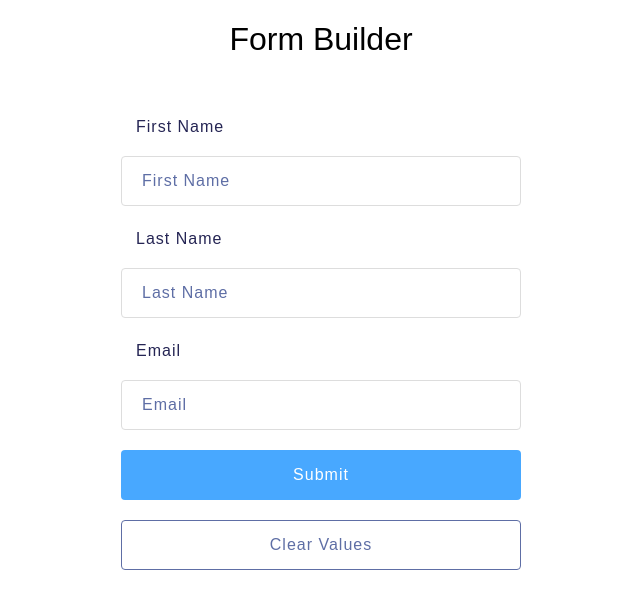
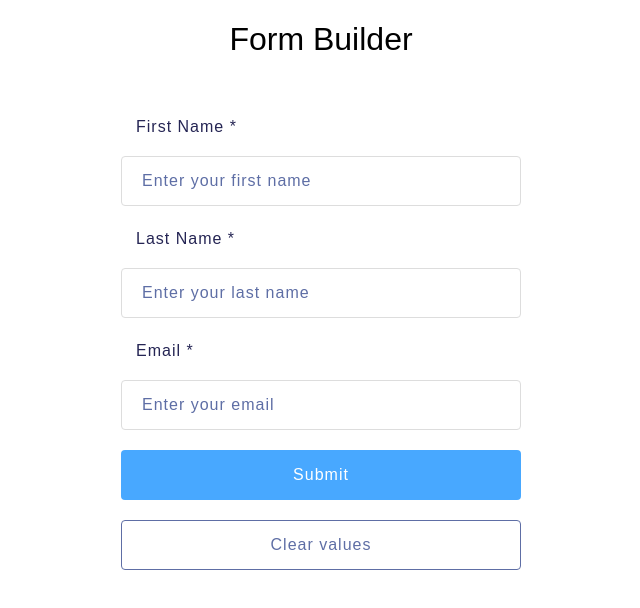
Before and after one commit to l1fe/form-builder, a React app: page / in a window 1280 px wide. Shown: the top 608 px of the page, without its empty margins (319-959 px from the left). Built offline with nearby package versions, Linux system fonts and the light colour scheme.

Commit message:
Added form generation from a JSON file

```diff
--- /dev/null
+++ b/src/containers/home/components/form/form.json
@@ -0,0 +1,41 @@
+{
+  "fields": [
+    {
+      "id": "first_name",
+      "type": "text",
+      "name": "first_name",
+      "label": "First Name",
+      "placeholder": "Enter your first name",
+      "required": true
+    },
+    {
+      "id": "last_name",
+      "type": "text",
+      "name": "last_name",
+      "label": "Last Name",
+      "placeholder": "Enter your last name",
+      "required": true
+    },
+    {
+      "id": "email",
+      "type": "email",
+      "name": "email",
+      "label": "Email",
+      "placeholder": "Enter your email",
+      "required": true
+    }
+  ],
+  "buttons": [
+    {
+      "id": "submit_btn",
+      "shouldSubmit": true,
+      "primary": true,
+      "title": "Submit"
+    },
+    {
+      "id": "reset_btn",
+      "shouldReset": true,
+      "title": "Clear values"
+    }
+  ]
+}
--- a/src/containers/home/components/form/index.js
+++ b/src/containers/home/components/form/index.js
@@ -5,60 +5,61 @@ import { Field, reduxForm, formValueSelector } from 'redux-form';
 
 import Input from '../../../../components/input';
 import Button from '../../../../components/button';
-import validate from './validate';
 import styles from './styles.scss';
+
+// import form configuration from JSON file
+import form from './form.json';
+
+const requiredValidation = value => value ? undefined : 'This field is required';
 
 let Form = ({ handleSubmit, pristine, submitting, reset }) => (
   <form onSubmit={handleSubmit} className={styles.form}>
-    <div>
-      <label>First Name</label>
-      <div>
-        <Field
-          name="first_name"
-          component={Input}
-          type="text"
-          placeholder="First Name"
-        />
-      </div>
-    </div>
+
+    {form.fields.map(({ id, label, name, type, placeholder, required }) => {
+      const validations = [];
+
+      if (required) {
+        validations.push(requiredValidation);
+      }
+
+      return (
+        <div key={id}>
+          <label>{ label } { required && '*' }</label>
+          <Field
+            name={name}
+            component={Input}
+            type={type}
+            placeholder={placeholder}
+            validate={validations}
+          />
+        </div>
+      );
+    })}
 
     <div>
-      <label>Last Name</label>
-      <div>
-        <Field
-          name="last_name"
-          component={Input}
-          type="text"
-          placeholder="Last Name"
-        />
-      </div>
-    </div>
+      {form.buttons.map(({ id, primary, title, shouldReset, shouldSubmit }) => {
+        let type = 'button';
+        let onPressHandler = () => {};
+        const disabled = pristine || submitting;
 
-    <div>
-      <label>Email</label>
-      <div>
-        <Field
-          name="email"
-          component={Input}
-          type="email"
-          placeholder="Email"
-        />
-      </div>
-    </div>
+        if (shouldSubmit) {
+          type = 'submit';
+          onPressHandler = handleSubmit;
+        } else if (shouldReset) {
+          onPressHandler = reset;
+        }
 
-    <div>
-      <Button
-        primary
-        type="submit"
-        disabled={pristine || submitting}
-        title="Submit"
-      />
-      <Button
-        type="button"
-        disabled={pristine || submitting}
-        onPress={reset}
-        title="Clear Values"
-      />
+        return (
+          <Button
+            key={id}
+            primary={primary}
+            type={type}
+            onPress={onPressHandler}
+            title={title}
+            disabled={disabled}
+          />
+        );
+      })}
     </div>
   </form>
 );
@@ -73,7 +74,6 @@ Form.propTypes = {
 
 Form = reduxForm({
   form: 'simple',
-  validate,
 })(Form);
 
 // use form value selector to get form inner values
```
